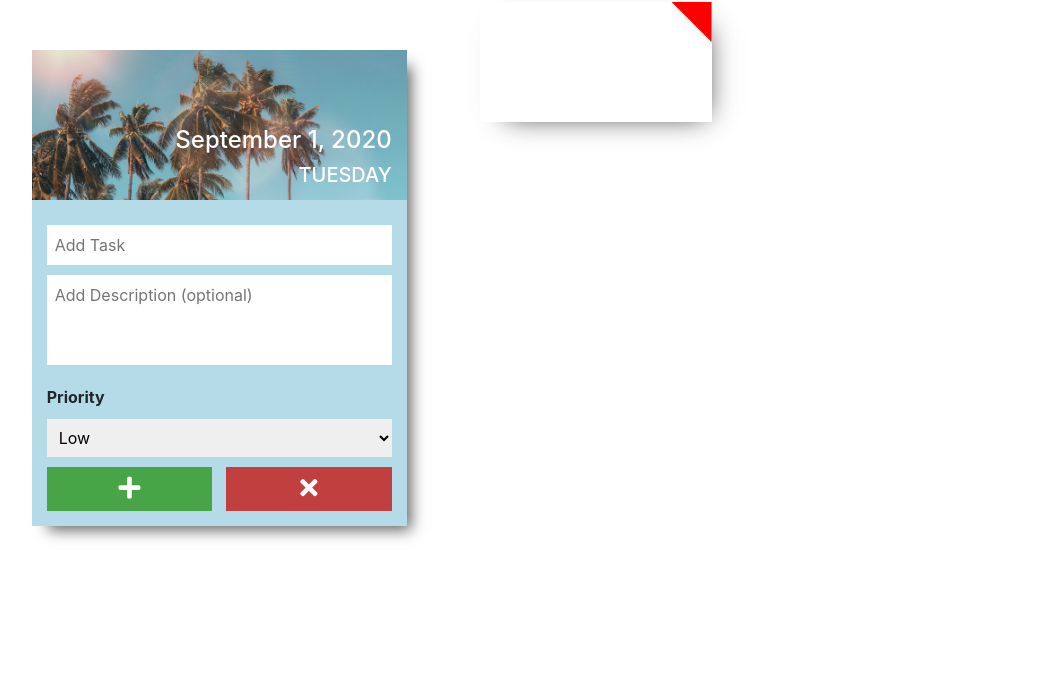
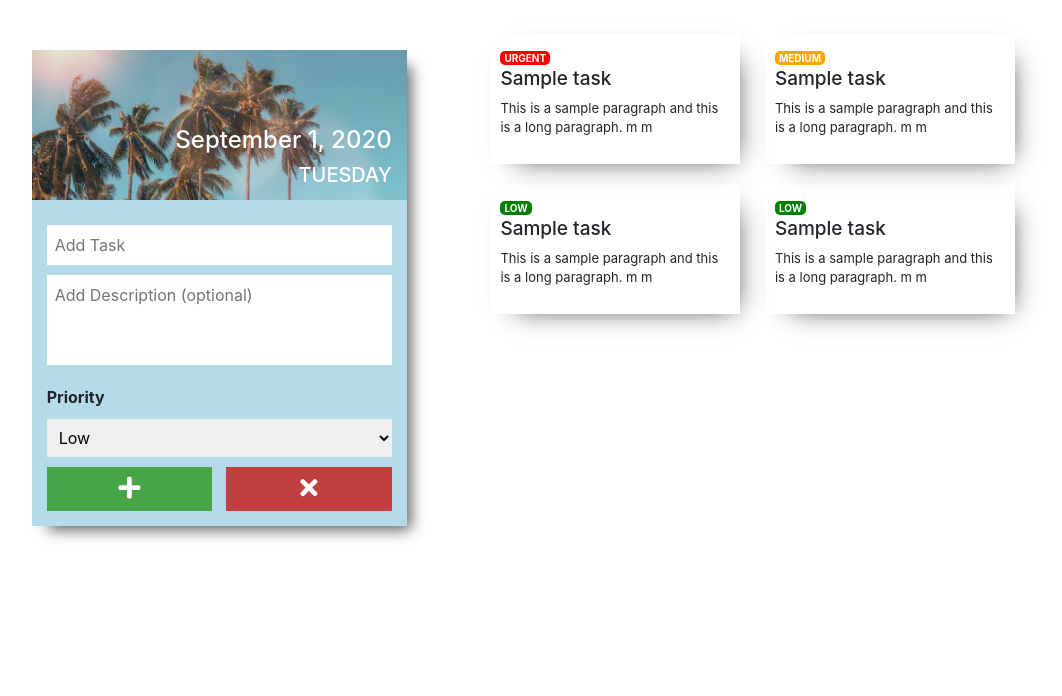
Before and after one commit to DonCastillo/To-Do-List-App, a plain HTML site: page index.html in a window 1280 px wide. Shown: the part 104-800 px from the top of the page, without its empty margins (56-1118 px from the left). Drawn offline with Linux system fonts and the light colour scheme.

Commit message:
changed styling of the task cards

```diff
--- a/css/style.css
+++ b/css/style.css
@@ -32,6 +32,9 @@ box-shadow: 10px 10px 14px -6px rgba(0,0,0,0.62);
 .tasks-panel{
     /* background-color:lightcyan; */
     width:60%;
+}
+.tasks-panel h1{
+    margin-bottom:30px;
 }
 #to-do #top-panel{
     min-height: 150px;
@@ -124,17 +127,32 @@ ul#cards li{
     -moz-box-shadow: 10px 10px 27px -16px rgba(0,0,0,0.84);
     box-shadow: 10px 10px 27px -16px rgba(0,0,0,0.84);
     position:relative;
+    margin:10px;
+    width:250px;
+    padding:10px;
+    display:inline-block;
 }
 .task-card .priority{
-    clip-path: polygon(0 0, 100% 0, 100% 100%);
-    position:absolute;
-    top:0;
-    right:0;
-    height:40px;
-    width:40px;
+    font-size:10px;
+    font-weight:bold;
+    color:white;
+    padding:1px 4px;
+    border-radius:5px;
 }
-.task-card .priority.high-priority{
+.task-card p{
+    font-size:13px;
+}
+.task-card h4{
+    font-size:19px;
+}
+.task-card .priority.high{
     background-color:red;
+}
+.task-card .priority.medium{
+    background-color:orange;
+}
+.task-card .priority.low{
+    background-color:green;
 }
 
 
--- a/index.html
+++ b/index.html
@@ -59,17 +59,34 @@
             </section>
             <section class="tasks-panel">
                 <h1>Tasks:</h1>
-                <ul id="cards">
-                    <li>
+                <!-- <ul id="cards">
+                    <li> -->
                         <div class="task-card">
-                            <div class="priority high-priority">
+                            <span class="priority high">URGENT</span>
+                            <h4>Sample task</h4>
+                            <p>This is a sample paragraph and this is a long paragraph. m m
+                            </p>
+                        </div>
 
-                            </div>
+                        <div class="task-card">
+                            <span class="priority medium">MEDIUM</span>
+                            <h4>Sample task</h4>
+                            <p>This is a sample paragraph and this is a long paragraph. m m
+                        </div>
 
+                        <div class="task-card">
+                            <span class="priority low">LOW</span>
+                            <h4>Sample task</h4>
+                            <p>This is a sample paragraph and this is a long paragraph. m m
+                        </div>
 
+                        <div class="task-card">
+                            <span class="priority low">LOW</span>
+                            <h4>Sample task</h4>
+                            <p>This is a sample paragraph and this is a long paragraph. m m
                         </div>
-                    </li>
-                </ul>
+                    <!-- </li>
+                </ul> -->
             </section>
         </div>
 
```
